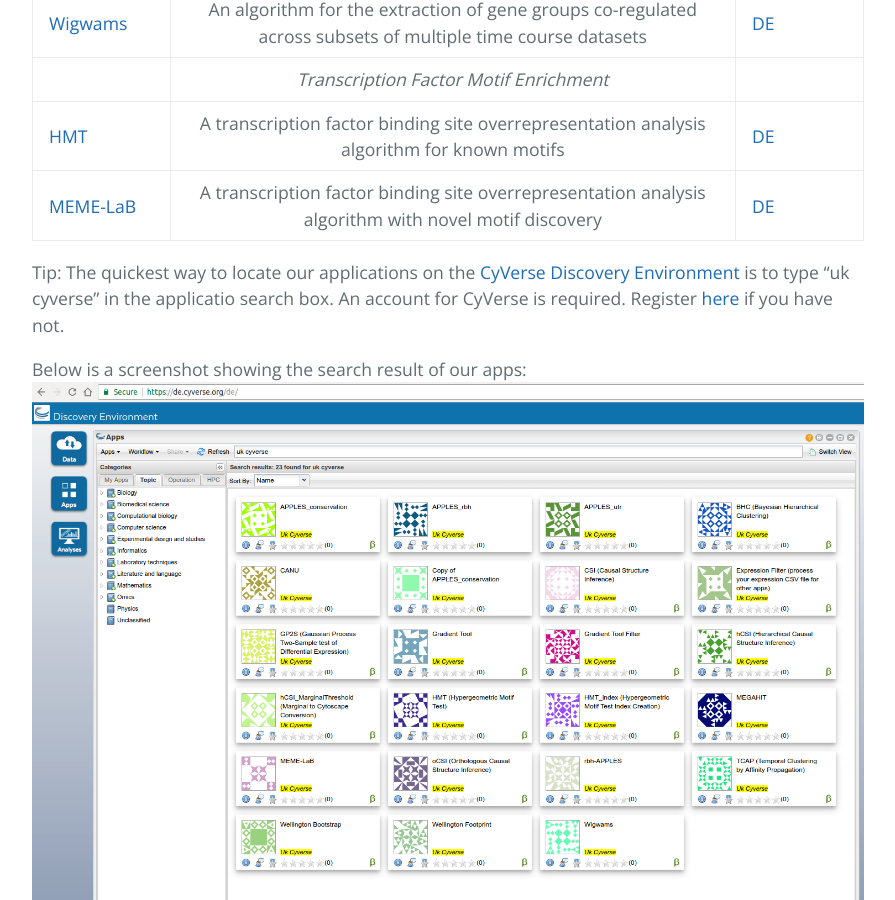
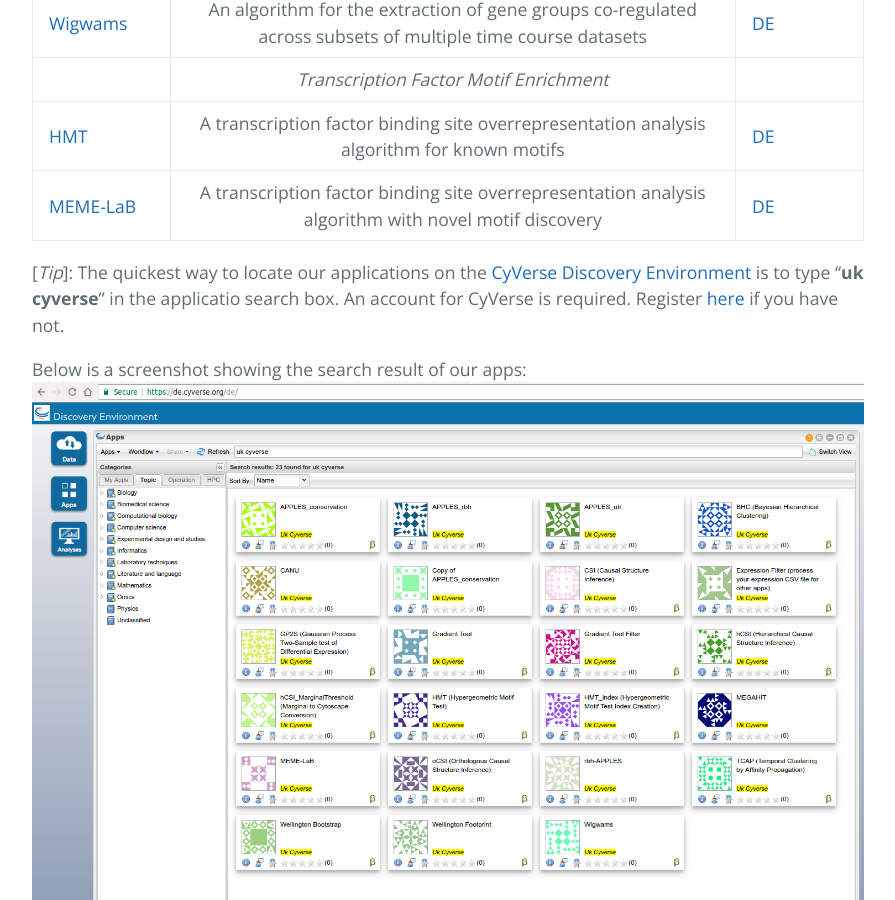
Before and after one commit to cyversewarwick/cyversewarwick.github.io, a Jekyll site: the page built from _posts/2016-07-12-expression-pipeline.md, in a window 1280 px wide and 900 px high, scrolled down 2865 px. Shown: the whole window, without its empty margins (192-1087 px from the left). Built offline with Jekyll 4.4.1, drawn with Linux system fonts in a browser that asks for light colours; part of the change alters nothing that is shown.

```diff
--- a/_posts/2016-07-12-expression-pipeline.md
+++ b/_posts/2016-07-12-expression-pipeline.md
@@ -40,7 +40,7 @@ Another potential analysis is the identification of underlying regulatory networ
 | [HMT](https://github.com/cyversewarwick/hmt) | A transcription factor binding site overrepresentation analysis algorithm for known motifs | [DE](https://de.cyverse.org/de/?type=apps&app-id=818d8ce0-5e4c-11e6-ac0d-0242ac120003) |
 | [MEME-LaB](https://github.com/cyversewarwick/meme_lab) | A transcription factor binding site overrepresentation analysis algorithm with novel motif discovery | [DE](https://de.cyverse.org/de/?type=apps&app-id=b781fc48-8edd-11e6-b4ab-0242ac120003) |
 
-Tip: The quickest way to locate our applications on the [CyVerse Discovery Environment](https://de.cyverse.org/) is to type "uk cyverse" in the applicatio search box. An account for CyVerse is required. Register [here](https://user.cyverse.org/) if you have not.
+[*Tip*]: The quickest way to locate our applications on the [CyVerse Discovery Environment](https://de.cyverse.org/) is to type "**uk cyverse**" in the applicatio search box. An account for CyVerse is required. Register [here](https://user.cyverse.org/) if you have not.
 
 Below is a screenshot showing the search result of our apps:
 ![Search for CyVerse UK apps](https://cyversewarwick.github.io/images/Search_Apps.png)
```
